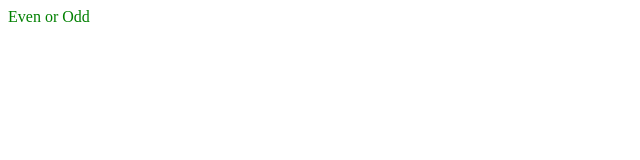
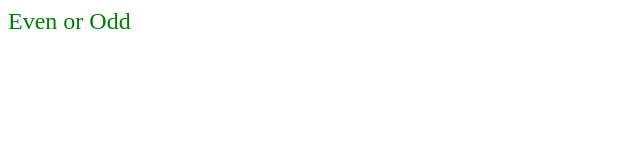
Before and after one commit to codegrid/2025-svelte-demo, a SvelteKit app: page /9/3 in a window 1280 px wide. Shown: the top 160 px of the page, without its empty margins (0-640 px from the left). Built offline with nearby package versions, Linux system fonts and the light colour scheme.

Commit message:
Modify demos for part 9

```diff
--- a/src/routes/9/1/+page.svelte
+++ b/src/routes/9/1/+page.svelte
@@ -1,16 +1,16 @@
 <script>
-  import ExampleComponent from './ExampleComponent.svelte'
+  import ExampleComponent from "./ExampleComponent.svelte";
 </script>
 
 <div class="App">
   <h1 class="title">Svelte</h1>
   <p class="description">web development for the rest of us</p>
-  <ExampleComponent/>
+  <ExampleComponent />
 </div>
 
 <style>
   body {
-    color: #444;
+    color: salmon;
   }
 
   .App {
@@ -25,7 +25,6 @@
   }
 
   .description {
-    color: #444;
     font-size: 1.2rem;
   }
 </style>
--- a/src/routes/9/2/+page.svelte
+++ b/src/routes/9/2/+page.svelte
@@ -1,16 +1,16 @@
 <script>
-  import ExampleComponent from './ExampleComponent.svelte'
+  import ExampleComponent from "./ExampleComponent.svelte";
 </script>
 
 <div class="App">
   <h1 class="title">Svelte</h1>
   <p class="description">web development for the rest of us</p>
-  <ExampleComponent/>
+  <ExampleComponent />
 </div>
 
 <style>
   :global(body) {
-    color: #444;
+    color: salmon;
   }
 
   .App {
@@ -25,7 +25,6 @@
   }
 
   .description {
-    color: #444;
     font-size: 1.2rem;
   }
 </style>
--- a/src/routes/9/3/+page.svelte
+++ b/src/routes/9/3/+page.svelte
@@ -1,6 +1,12 @@
-<div class={Date.now() % 2 === 0 ? "even" : "odd"}>Even or Odd</div>
+<div class="App">
+  <div class={Date.now() % 2 === 0 ? "even" : "odd"}>Even or Odd</div>
+</div>
 
 <style>
+  .App {
+    font-size: 24px;
+  }
+
   .even {
     color: green;
   }
--- a/src/routes/9/4/+page.svelte
+++ b/src/routes/9/4/+page.svelte
@@ -2,9 +2,15 @@
   const className = "used";
 </script>
 
-<div class={className}>...</div>
+<div class="App">
+  <div class={className}>...</div>
+</div>
 
 <style>
+  .App {
+    font-size: 24px;
+  }
+
   .used {
     color: blue;
   }
--- a/src/routes/9/5/+page.svelte
+++ b/src/routes/9/5/+page.svelte
@@ -6,10 +6,16 @@
   onMount(() => dynamicDiv.classList.add("used"));
 </script>
 
-<!-- DOMを直接操作できるように`dynamicDiv`変数へ格納している -->
-<div bind:this={dynamicDiv}>Dynamic</div>
+<div class="App">
+  <!-- DOMを直接操作できるように`dynamicDiv`変数へ格納している -->
+  <div bind:this={dynamicDiv}>Dynamic</div>
+</div>
 
 <style>
+  .App {
+    font-size: 24px;
+  }
+
   .used {
     color: blue;
   }
--- a/src/routes/9/6/+page.svelte
+++ b/src/routes/9/6/+page.svelte
@@ -6,10 +6,16 @@
   onMount(() => dynamicDiv.classList.add("used"));
 </script>
 
-<!-- DOMを直接操作できるように`dynamicDiv`変数へ格納している -->
-<div bind:this={dynamicDiv}>Dynamic</div>
+<div class="App">
+  <!-- DOMを直接操作できるように`dynamicDiv`変数へ格納している -->
+  <div bind:this={dynamicDiv}>Dynamic</div>
+</div>
 
 <style>
+  .App {
+    font-size: 24px;
+  }
+
   :global(.used) {
     color: blue;
   }
```
